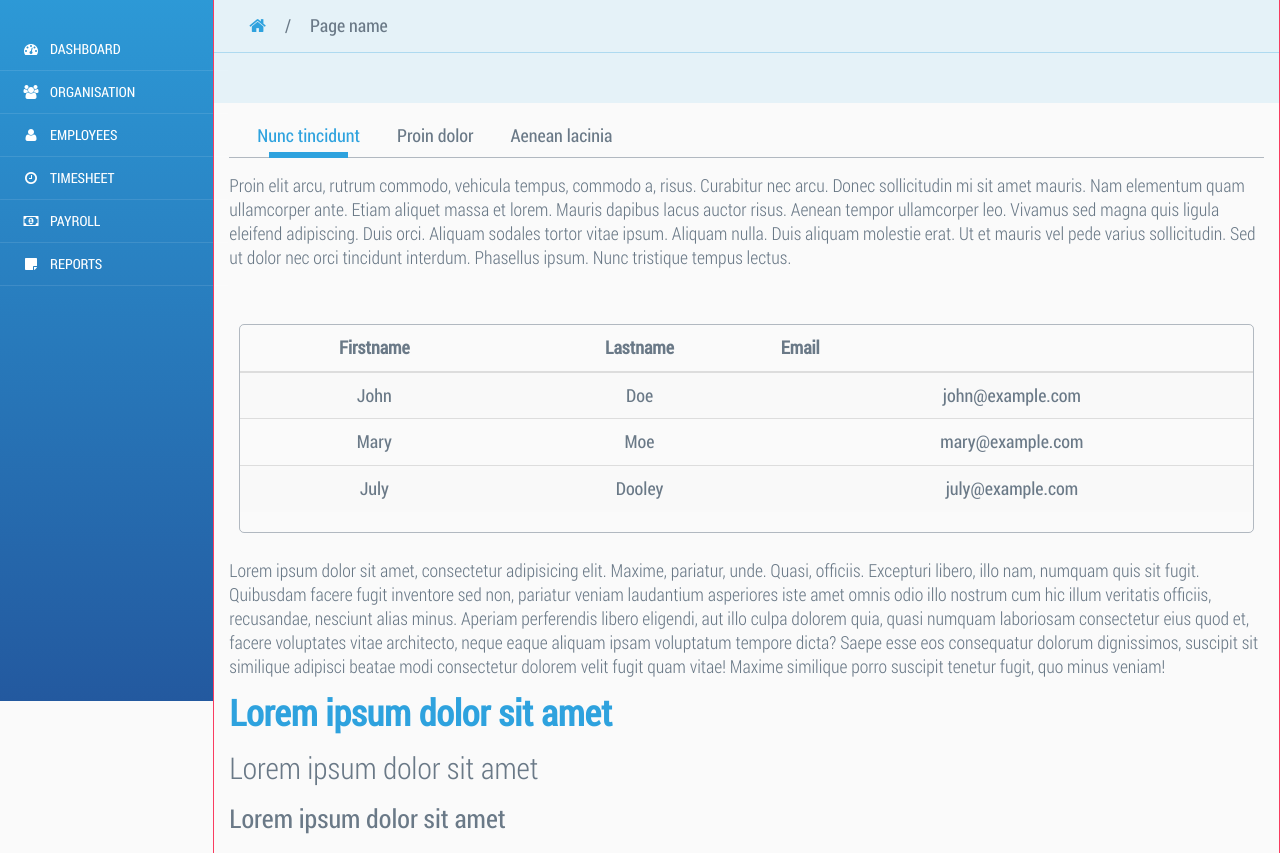
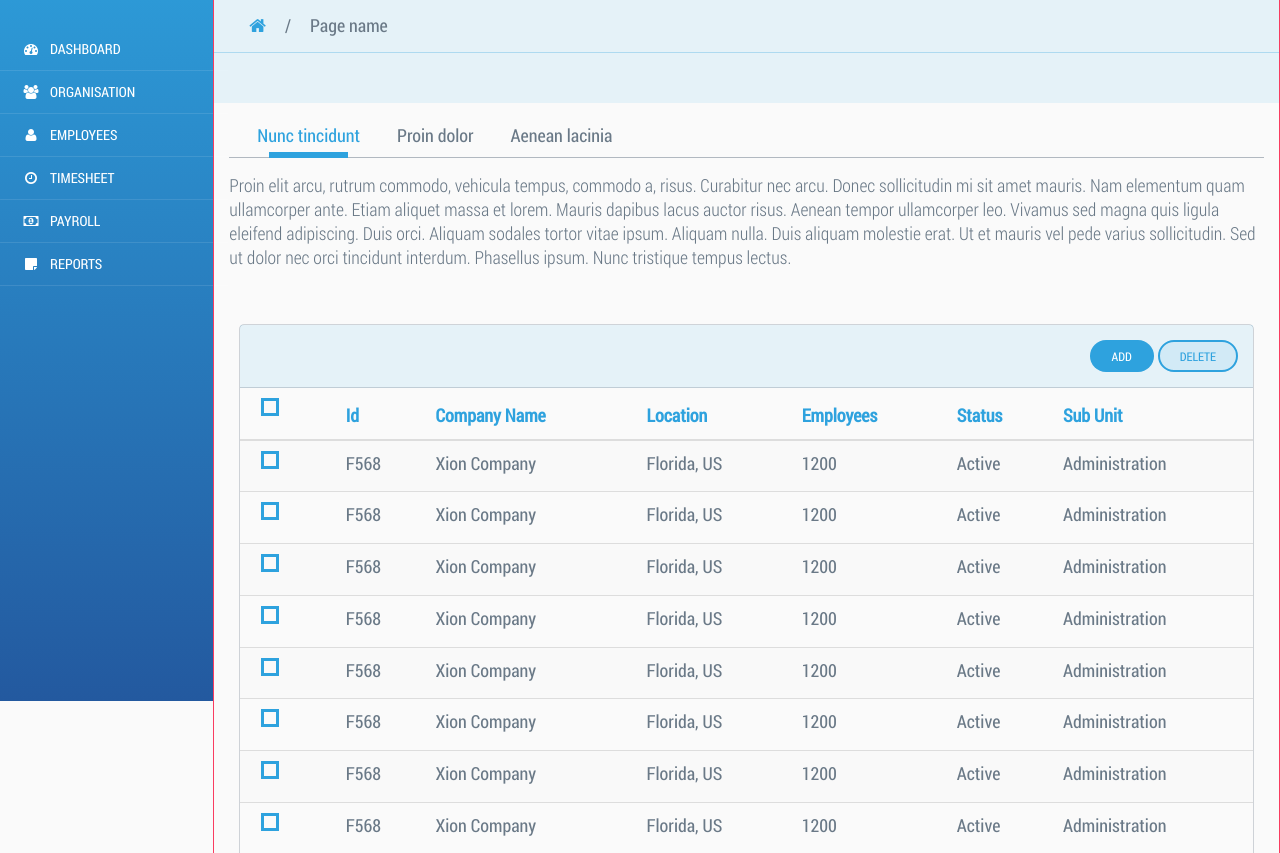
Before and after one commit to iz-syed/HR-Management, a website: page index.html in a window 1280 px wide. Shown: the part 99-952 px from the top of the page. Drawn offline with Linux system fonts and the light colour scheme.

Commit message:
Table record

```diff
--- a/index.html
+++ b/index.html
@@ -94,34 +94,129 @@
               </div>
 
               <div class="row">
+              <form action="">
               <div class="tableView">
+                <div class="col-xs-12 table-sub-header text-right">
+                  <button class="btn btn-sm" capsOn>Add</button>
+                  <button class="btn btn-sm active" capsOn>Delete</button>
+                </div>
                 <table class="table table-striped table-hover tableSite">
                   <thead>
                     <tr>
-                      <th>Firstname</th>
-                      <th>Lastname</th>
-                      <th>Email</th>
+
+                      <th>
+                        <label for="selectAll" class="custom-checkbox">&nbsp;</label>
+                        <input type="checkbox" name="selectAll" id="selectAll" class="checkbox">
+                      </th>
+                      <th>Id</th>
+                      <th>Company Name</th>
+                      <th>Location</th>
+                      <th>Employees</th>
+                      <th>Status</th>
+                      <th>Sub Unit</th>
                     </tr>
                   </thead>
                   <tbody>
                     <tr>
-                      <td>John</td>
-                      <td>Doe</td>
-                      <td>john@example.com</td>
+                      <td>
+                        <label for="selectAll-1" class="custom-checkbox">&nbsp;</label>
+                        <input type="checkbox" name="selectAll" id="selectAll-1" class="checkbox">
+                      </td>
+                      <td>F568</td>
+                      <td>Xion Company</td>
+                      <td>Florida, US</td>
+                      <td>1200</td>
+                      <td>Active</td>
+                      <td>Administration</td>
                     </tr>
                     <tr>
-                      <td>Mary</td>
-                      <td>Moe</td>
-                      <td>mary@example.com</td>
+                      <td>
+                        <label for="selectAll-2" class="custom-checkbox">&nbsp;</label>
+                        <input type="checkbox" name="selectAll" id="selectAll-2" class="checkbox">
+                      </td>
+                      <td>F568</td>
+                      <td>Xion Company</td>
+                      <td>Florida, US</td>
+                      <td>1200</td>
+                      <td>Active</td>
+                      <td>Administration</td>
                     </tr>
                     <tr>
-                      <td>July</td>
-                      <td>Dooley</td>
-                      <td>july@example.com</td>
+                      <td>
+                        <label for="selectAll-3" class="custom-checkbox">&nbsp;</label>
+                        <input type="checkbox" name="selectAll" id="selectAll-3" class="checkbox">
+                      </td>
+                      <td>F568</td>
+                      <td>Xion Company</td>
+                      <td>Florida, US</td>
+                      <td>1200</td>
+                      <td>Active</td>
+                      <td>Administration</td>
+                    </tr>
+                    <tr>
+                      <td>
+                        <label for="selectAll-4" class="custom-checkbox">&nbsp;</label>
+                        <input type="checkbox" name="selectAll" id="selectAll-4" class="checkbox">
+                      </td>
+                      <td>F568</td>
+                      <td>Xion Company</td>
+                      <td>Florida, US</td>
+                      <td>1200</td>
+                      <td>Active</td>
+                      <td>Administration</td>
+                    </tr>
+                    <tr>
+                      <td>
+                        <label for="selectAll-5" class="custom-checkbox">&nbsp;</label>
+                        <input type="checkbox" name="selectAll" id="selectAll-5" class="checkbox">
+                      </td>
+                      <td>F568</td>
+                      <td>Xion Company</td>
+                      <td>Florida, US</td>
+                      <td>1200</td>
+                      <td>Active</td>
+                      <td>Administration</td>
+                    </tr>
+                    <tr>
+                      <td>
+                        <label for="selectAll-6" class="custom-checkbox">&nbsp;</label>
+                        <input type="checkbox" name="selectAll" id="selectAll-6" class="checkbox">
+                      </td>
+                      <td>F568</td>
+                      <td>Xion Company</td>
+                      <td>Florida, US</td>
+                      <td>1200</td>
+                      <td>Active</td>
+                      <td>Administration</td>
+                    </tr>
+                    <tr>
+                      <td>
+                        <label for="selectAll-7" class="custom-checkbox">&nbsp;</label>
+                        <input type="checkbox" name="selectAll" id="selectAll-7" class="checkbox">
+                      </td>
+                      <td>F568</td>
+                      <td>Xion Company</td>
+                      <td>Florida, US</td>
+                      <td>1200</td>
+                      <td>Active</td>
+                      <td>Administration</td>
+                    </tr>
+                    <tr>
+                      <td>
+                        <label for="selectAll-8" class="custom-checkbox">&nbsp;</label>
+                        <input type="checkbox" name="selectAll" id="selectAll-8" class="checkbox">
+                      </td>
+                      <td>F568</td>
+                      <td>Xion Company</td>
+                      <td>Florida, US</td>
+                      <td>1200</td>
+                      <td>Active</td>
+                      <td>Administration</td>
                     </tr>
                   </tbody>
                 </table>
               </div>
+              </form>
               </div>
 
         <p>Lorem ipsum dolor sit amet, consectetur adipisicing elit. Maxime, pariatur, unde. Quasi, officiis. Excepturi libero, illo nam, numquam quis sit fugit. Quibusdam facere fugit inventore sed non, pariatur veniam laudantium asperiores iste amet omnis odio illo nostrum cum hic illum veritatis officiis, recusandae, nesciunt alias minus. Aperiam perferendis libero eligendi, aut illo culpa dolorem quia, quasi numquam laboriosam consectetur eius quod et, facere voluptates vitae architecto, neque eaque aliquam ipsam voluptatum tempore dicta? Saepe esse eos consequatur dolorum dignissimos, suscipit sit similique adipisci beatae modi consectetur dolorem velit fugit quam vitae! Maxime similique porro suscipit tenetur fugit, quo minus veniam!</p>
--- a/sass/_common.scss
+++ b/sass/_common.scss
@@ -523,6 +523,14 @@ form {
 }
 
 
+
+[capsOn] {	text-transform:uppercase; }
+[capsOff] {	text-transform:lowecase; }
+
+
+
+
+
 // custom form elements End
 
 
--- a/sass/style.scss
+++ b/sass/style.scss
@@ -129,9 +129,15 @@ $asset-base-path: '../assets' !default;
 
 // Table
 
+.table-sub-header {
+  background-color:rgba($primary, 0.1);
+  padding-top: 15px;
+  padding-bottom: 15px;
+  border-bottom:1px solid rgba($secondary, 0.3);
+}
+
 .tableView {
-  // padding:45px 0;
-  border:1px solid rgba($secondary, 0.5);
+  border:1px solid rgba($secondary, 0.3);
   margin:25px;
   @include border-radius(5px);
 
@@ -139,14 +145,17 @@ $asset-base-path: '../assets' !default;
     padding-bottom:25px; }
 
     .tableSite {
+      th {
+        color:$primary;
+      }
       th, td {
         // border:1px solid rgba($secondary, 0.3);
-        text-align:center;
+        // text-align:center;
         padding:10px;
       }
 
       th:last-child {
-        text-align: left;
+        // text-align: left;
         // padding-left: 20px;
       }
     }
```
Also changed, not shown: css/style.css.
